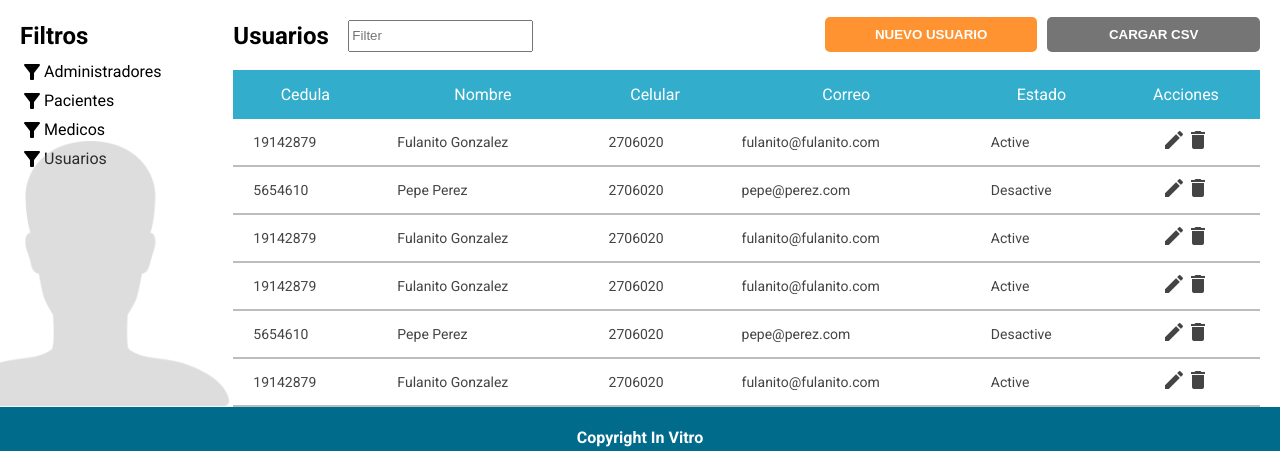
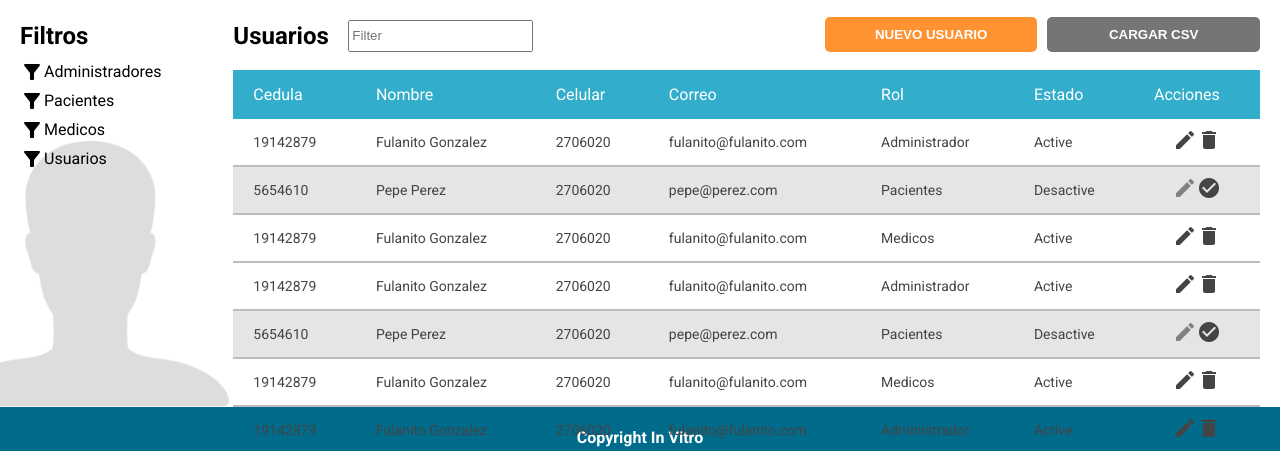
Before and after one commit to IntiDev/InVitro, a React app: page /adminUser in a window 1280 px wide. Shown: the part 333-784 px from the top of the page. Built offline with nearby package versions, Linux system fonts and the light colour scheme.

Commit message:
[UPDATE] Gives some styles to the table component

```diff
--- a/src/components/OpenModal.jsx
+++ b/src/components/OpenModal.jsx
@@ -3,6 +3,7 @@
 import React, { useState } from 'react';
 import ConfirmationModal from './ConfirmationModal';
 import UpdateForm from './UpdateForm';
+import '../styles/components/OpenModal.styl';
 
 const OpenModal = ({ type, item, history }) => {
   const [modal, setModal] = useState('false');
@@ -19,7 +20,9 @@ const OpenModal = ({ type, item, history }) => {
     return (
       <>
         <span
-          className="material-icons"
+          className={`material-icons ${
+            item.state === 'Desactive' ? 'disableIcon' : ''
+          }`}
           onClick={() => handleOpenModal()}
           role="button"
         >
@@ -43,7 +46,7 @@ const OpenModal = ({ type, item, history }) => {
         onClick={() => handleOpenModal()}
         role="button"
       >
-        delete
+        {item.state === 'Desactive' ? 'check_circle' : 'delete'}
       </span>
 
       <ConfirmationModal
--- a/src/components/Table.jsx
+++ b/src/components/Table.jsx
@@ -4,7 +4,7 @@ import '../styles/components/Table.styl';
 
 const Table = ({ users, history }) => {
   const data = {
-    tableViewData: ['Cedula', 'Nombre', 'Celular', 'Correo', 'Estado'],
+    tableViewData: ['Cedula', 'Nombre', 'Celular', 'Correo', 'Rol', 'Estado'],
     userInformation: users,
   };
 
@@ -21,14 +21,27 @@ const Table = ({ users, history }) => {
         </thead>
         <tbody>
           {data.userInformation.map(item => (
-            <tr key={item.idUser} className="Table__row">
+            <tr
+              key={item.idUser}
+              className={
+                item.state === 'Desactive'
+                  ? 'Table__desactiveRow'
+                  : 'Table__row'
+              }
+            >
               <td className="Table__cell">{item.cedulaId}</td>
-              <td className="Table__cell">{item.name}</td>
+              <td className="Table__cell">{`${item.name} ${item.lastname}`}</td>
               <td className="Table__cell">{item.phone}</td>
               <td className="Table__cell">{item.email}</td>
+              <td className="Table__cell">{item.role}</td>
               <td className="Table__cell">{item.state}</td>
               <td className="Table__actions">
-                <OpenModal type="edit" item={item} history={history} />
+                <OpenModal
+                  type="edit"
+                  item={item}
+                  disable={item.state === 'Desactive' ? true : null}
+                  history={history}
+                />
                 <OpenModal type="delete" item={item} />
               </td>
             </tr>
--- a/src/components/UpdateForm.jsx
+++ b/src/components/UpdateForm.jsx
@@ -15,7 +15,7 @@ const UpdateForm = props => {
     email: item.email,
     phone: item.phone,
     state: item.state,
-    rol: item.rol,
+    role: item.role,
   });
 
   const handleUpdateUser = () => {
@@ -36,14 +36,26 @@ const UpdateForm = props => {
       <div className="registerCard">
         <h1 className="registerCard__title">Modificar Informacion</h1>
         <form className="registerCard__form" action="">
-          <label htmlFor="document">
+          <div className="registerCard__form__section">
+            <label htmlFor="documentType">
+              Tipo de Documento
+              <input
+                type="text"
+                name="documentType"
+                id="name"
+                onChange={handleChange}
+                defaultValue={item.documentType}
+              />
+            </label>
+
+            <label htmlFor="cedulaId">
               Documento
               <input
                 type="text"
                 name="cedulaId"
                 id="cedulaId"
+                onChange={handleChange}
                 defaultValue={item.cedulaId}
-              onChange={handleChange}
               />
             </label>
 
@@ -53,31 +65,64 @@ const UpdateForm = props => {
                 type="text"
                 name="name"
                 id="name"
+                onChange={handleChange}
                 defaultValue={item.name}
-              onChange={handleChange}
               />
             </label>
 
-          <label htmlFor="celphone">
+            <label htmlFor="lastname">
+              Apellido
+              <input
+                type="text"
+                name="lastname"
+                id="lastname"
+                onChange={handleChange}
+                defaultValue={item.lastname}
+              />
+            </label>
+
+            <label htmlFor="cellphone">
               Celular
+              <input
+                type="text"
+                name="cellphone"
+                id="cellphone"
+                onChange={handleChange}
+                defaultValue={item.cellphone}
+              />
+            </label>
+
+            <label htmlFor="phone">
+              Tlf Fijo
               <input
                 type="text"
                 name="phone"
                 id="phone"
+                onChange={handleChange}
                 defaultValue={item.phone}
-              onChange={handleChange}
               />
             </label>
+          </div>
 
-          <label htmlFor="mail">
+          <label htmlFor="email">
             Correo
             <input
               type="mail"
               name="email"
               id="email"
+              onChange={handleChange}
               defaultValue={item.email}
-              onChange={handleChange}
             />
+          </label>
+
+          <label htmlFor="role">
+            Tipo de Usuario
+            <select id="role" name="role" defaultValue={item.role}>
+              <option value="Paciente">Paciente</option>
+              <option value="Doctor">Doctor</option>
+              <option value="Admin">Admin</option>
+              <option value="Bacteriologo">Bacteriologo</option>
+            </select>
           </label>
 
           <Button text="Actualizar" onClick={handleUpdateUser} />
--- a/src/index.js
+++ b/src/index.js
@@ -18,7 +18,7 @@ const initialState = {
       email: 'fulanito@fulanito.com',
       phone: '2706020',
       state: 'Active',
-      rol: 'Administrador',
+      role: 'Administrador',
     },
     {
       idUser: '2',
@@ -29,7 +29,7 @@ const initialState = {
       email: 'pepe@perez.com',
       phone: '2706020',
       state: 'Desactive',
-      rol: 'Pacientes',
+      role: 'Pacientes',
     },
     {
       idUser: '3',
@@ -40,7 +40,7 @@ const initialState = {
       email: 'fulanito@fulanito.com',
       phone: '2706020',
       state: 'Active',
-      rol: 'Medicos',
+      role: 'Medicos',
     },
     {
       idUser: '4',
@@ -51,7 +51,7 @@ const initialState = {
       email: 'fulanito@fulanito.com',
       phone: '2706020',
       state: 'Active',
-      rol: 'Administrador',
+      role: 'Administrador',
     },
     {
       idUser: '5',
@@ -62,7 +62,7 @@ const initialState = {
       email: 'pepe@perez.com',
       phone: '2706020',
       state: 'Desactive',
-      rol: 'Pacientes',
+      role: 'Pacientes',
     },
     {
       idUser: '6',
@@ -73,7 +73,7 @@ const initialState = {
       email: 'fulanito@fulanito.com',
       phone: '2706020',
       state: 'Active',
-      rol: 'Medicos',
+      role: 'Medicos',
     },
     {
       idUser: '7',
@@ -84,7 +84,7 @@ const initialState = {
       email: 'fulanito@fulanito.com',
       phone: '2706020',
       state: 'Active',
-      rol: 'Administrador',
+      role: 'Administrador',
     },
     {
       idUser: '8',
@@ -95,7 +95,7 @@ const initialState = {
       email: 'pepe@perez.com',
       phone: '2706020',
       state: 'Desactive',
-      rol: 'Pacientes',
+      role: 'Pacientes',
     },
     {
       idUser: '9',
@@ -106,7 +106,7 @@ const initialState = {
       email: 'fulanito@fulanito.com',
       phone: '2706020',
       state: 'Active',
-      rol: 'Medicos',
+      role: 'Medicos',
     },
     {
       idUser: '10',
@@ -117,7 +117,7 @@ const initialState = {
       email: 'fulanito@fulanito.com',
       phone: '2706020',
       state: 'Active',
-      rol: 'Administrador',
+      role: 'Administrador',
     },
     {
       idUser: '11',
@@ -128,7 +128,7 @@ const initialState = {
       email: 'pepe@perez.com',
       phone: '2706020',
       state: 'Desactive',
-      rol: 'Pacientes',
+      role: 'Pacientes',
     },
     {
       idUser: '12',
@@ -139,7 +139,7 @@ const initialState = {
       email: 'fulanito@fulanito.com',
       phone: '2706020',
       state: 'Active',
-      rol: 'Medicos',
+      role: 'Medicos',
     },
   ],
 };
--- a/src/styles/components/Footer.styl
+++ b/src/styles/components/Footer.styl
@@ -10,3 +10,4 @@
   font-weight 600
   padding 10px 0
   width 100%
+  z-index: -1
--- a/src/styles/components/Layout.styl
+++ b/src/styles/components/Layout.styl
@@ -3,3 +3,4 @@
   position: fixed
   bottom: 60px
   left:-2%
+  z-index -1
--- /dev/null
+++ b/src/styles/components/OpenModal.styl
@@ -0,0 +1,3 @@
+.material-icons.disableIcon
+  pointer-events: none
+  color: gray
--- a/src/styles/components/SideMenu.styl
+++ b/src/styles/components/SideMenu.styl
@@ -7,6 +7,10 @@
     margin-bottom: 10px
 
   &__link
+    cursor: pointer
     display: flex
     align-items: center
     margin: 5px 0
+
+    &:hover
+      color: accent-color
--- a/src/styles/components/Table.styl
+++ b/src/styles/components/Table.styl
@@ -13,6 +13,7 @@
   position: relative
 
   th
+    text-align: start
     font-weight 400
     padding 15px 20px
     position: sticky;
@@ -23,6 +24,9 @@
 
   &__row:hover
       background-color: lightgray
+
+  &__desactiveRow
+    background-color: #e6e4e4
 
   &__cell
     border-bottom 2px solid divider-color
```
Also changed, not shown: src/components/Button.jsx (+4 -3 lines). Lines whose indentation alone changed are shown as unchanged.
